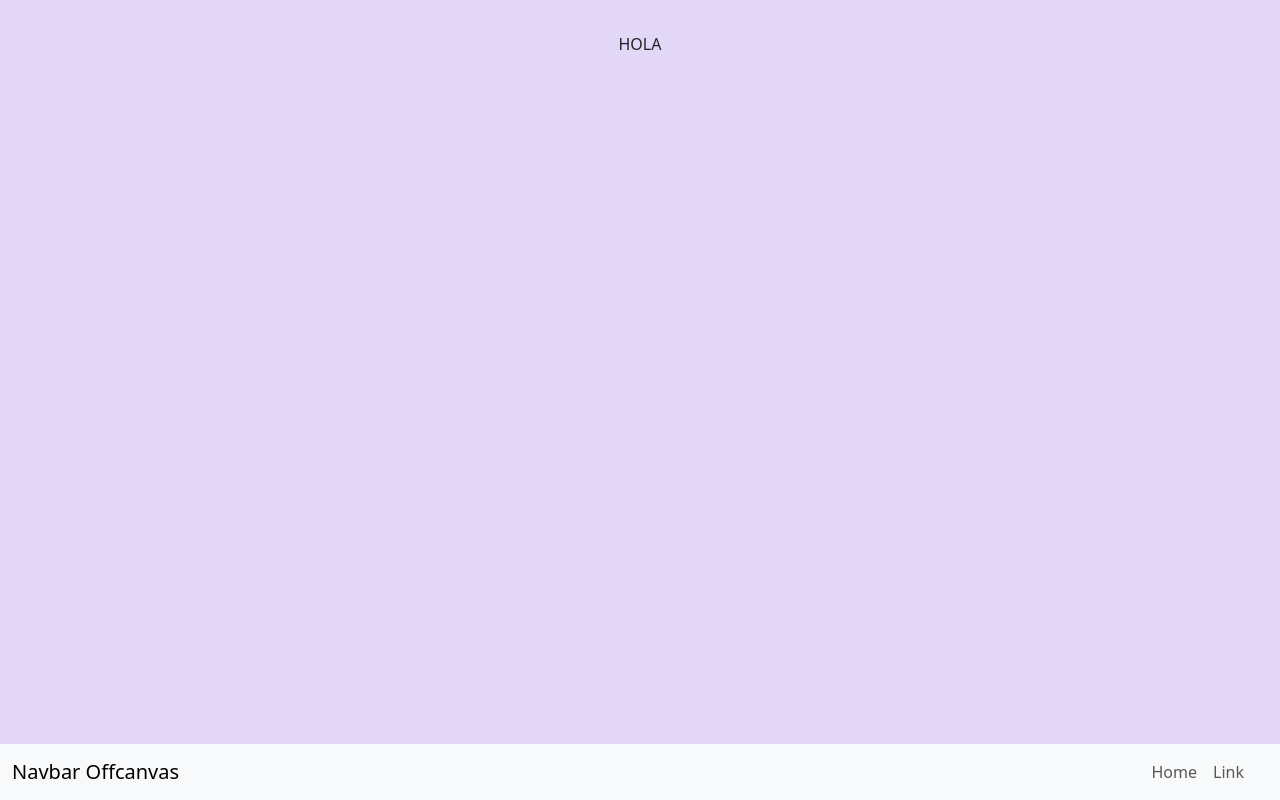
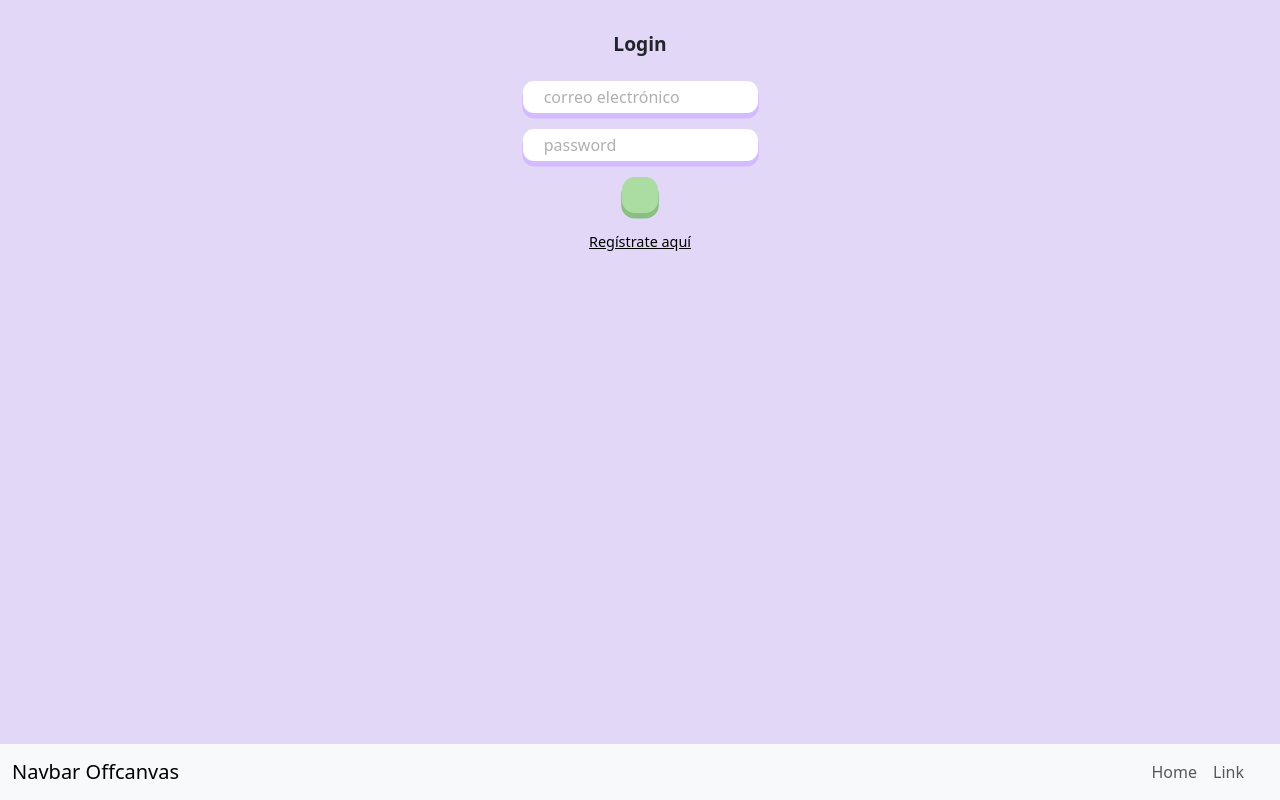
Before and after one commit to ditgrau/jgp-ProyectoFinal-Front, a React (Vite) app: page /login in a window 1280 px wide. Built offline with nearby package versions, Linux system fonts and the light colour scheme.

Commit message:
feat: login, con almacenamiento de datos en redux, mas styles

```diff
--- a/package.json
+++ b/package.json
@@ -11,6 +11,7 @@
   },
   "dependencies": {
     "@reduxjs/toolkit": "^1.9.5",
+    "axios": "^1.4.0",
     "bootstrap": "^5.3.0",
     "react": "^18.2.0",
     "react-bootstrap": "^2.8.0",
--- a/src/App.css
+++ b/src/App.css
@@ -2,10 +2,37 @@
   justify-content: center;
 }
 
+.main-form {
+  display: flex;
+  flex-direction: column;
+  align-items: center;
+  gap: 1rem;
+}
 
+.main-input {
+  border-radius: .7rem;
+  height: 2rem;
+  border: none;
+  line-height: 2rem;
+  outline: none;
+  text-indent: .8rem;
+}
 
+::placeholder {
+  color: var(--color-grey-text);
+  padding-left: .4rem;
+}
 
+.main-big-bttn {
+  height: 2.3rem;
+  width: 2.3rem;
+  border-radius: 0.8rem;
+}
 
+.check-bttn {
+  background-color: var(--color-green-shadow);
+  box-shadow: 0 .3rem 0 .05rem var(--color-green-dark);
+}
 
 /* #root {
 } */
--- a/src/index.css
+++ b/src/index.css
@@ -15,6 +15,9 @@
   -moz-osx-font-smoothing: grayscale;
   -webkit-text-size-adjust: 100%;
 
+  --color-purple-first: #E3D7F8;
+  --color-purple-shadow: #D4BBFF;
+  --color-purple-dark: #C19DFF;
   --color-blue-first: #B7DDFF;
   --color-blue-shadow: #90CBFF;
   --color-blue-dark: #5FB4FF;
@@ -32,6 +35,7 @@
   /* --color-orange-dark: #FFFFFF; */
   --color-grey-first: #F1F1F1;
   --color-grey-shadow: #CDCDCD;
+  --color-grey-text: #b0b0b0;
 }
 
 body {
@@ -47,6 +51,7 @@ h1 {
 h2 {
   font-size: 1.2rem;
   font-weight: 600;
+  margin-bottom: 1.6rem;
 }
 
 h3 {
--- a/src/main.jsx
+++ b/src/main.jsx
@@ -5,7 +5,7 @@ import App from './App.jsx'
 import { BrowserRouter } from 'react-router-dom'
 import { Provider } from 'react-redux'
 import { PersistGate } from 'redux-persist/integration/react'
-// import { persistor, store } from './Redux/store.js';
+import { persistor, store } from './redux/store.js';
 
 import 'bootstrap/dist/css/bootstrap.min.css';
 import './index.css'
@@ -13,11 +13,11 @@ import './index.css'
 ReactDOM.createRoot(document.getElementById('root')).render(
   <React.StrictMode>
     <BrowserRouter>
-      {/* <Provider store={store}>
-        <PersistGate persistor={persistor}> */}
+      <Provider store={store}>
+        <PersistGate persistor={persistor}>
           <App />
-        {/* </PersistGate>
-      </Provider> */}
+        </PersistGate>
+      </Provider>
     </BrowserRouter>
   </React.StrictMode>,
 )
--- /dev/null
+++ b/src/pages/Auth/Auth.css
@@ -0,0 +1,9 @@
+.input-shadow {
+    box-shadow: 0 .3rem 0 .05rem var(--color-purple-shadow);
+}
+
+.link-text {
+    color: black;
+    text-decoration: underline black;
+    font-size: 0.9rem;
+}
--- /dev/null
+++ b/src/pages/Auth/Login.jsx
@@ -0,0 +1,91 @@
+import React, { useState } from 'react';
+import { Container, Row, Col } from 'react-bootstrap';
+import { useDispatch } from "react-redux";
+
+import { useBackgroundChanger } from '../../hooks/useBackgroundChanger';
+import { Link, useNavigate } from 'react-router-dom';
+import { login } from '../../services/apiCalls';
+import { saveToken, saveUser } from '../../redux/dataSlice';
+
+import '../../App.css'
+import './Auth.css'
+
+export function Login() {
+
+    useBackgroundChanger({ color: '#E3D7F8' })
+
+    const [data, setData] = useState({
+        email: '',
+        password: ''
+    });
+
+    const [error, setError] = useState('');
+    const dispatch = useDispatch();
+    const navigate = useNavigate();
+
+    const inputHandler = (e) => {
+        setData((prevData) => ({
+            ...prevData,
+            [e.target.name]: e.target.value,
+        }))
+    }
+
+    const handleSubmit = (e) => {
+        e.preventDefault()
+        if (data.email && data.password) {
+            logUser();
+        }
+    }
+
+const logUser = () => {
+    login(data)
+    .then((res)=> {
+        dispatch(saveUser(res.data));
+        dispatch(saveToken(res.token));
+        navigate('/home');
+    })
+    .catch((error) => setError('No se ha podido establecer la conexión'));
+}
+
+    return (
+        <Container>
+            <Row className='main-row'>
+                <Col xs={11} md={6} className='main-col'>
+                    <h2>Login</h2>
+                    <form className='main-form'
+                    // onSubmit={handleSubmit}
+                    >
+                        <div>
+                            <input
+                                type='email'
+                                className='main-input input-shadow'
+                                placeholder='correo electrónico'
+                                name={'email'}
+                                value={data.email}
+                                onChange={(e) => inputHandler(e)}
+                            >
+                            </input>
+                        </div>
+                        <div>
+
+                            <input
+                                type='password'
+                                className='main-input input-shadow'
+                                placeholder='password'
+                                name={'password'}
+                                value={data.password}
+                                onChange={(e) => inputHandler(e)}
+                            >
+                            </input>
+                        </div>
+                        <Link>
+                            <div className='main-big-bttn check-bttn' onClick={handleSubmit}></div>
+                        </Link>
+                        <Link to='/register'><span className='link-text'>Regístrate aquí</span></Link>
+                        {/* <div className="errorText">{badRequest}</div> */}
+                    </form>
+                </Col>
+            </Row>
+        </Container>
+    )
+}
--- a/src/pages/Body/Body.jsx
+++ b/src/pages/Body/Body.jsx
@@ -1,7 +1,7 @@
 import React from "react";
 import { Route, Routes } from "react-router-dom";
-import { Login } from "../Login/Login";
-import { Register } from "../Register/Register";
+import { Login } from "../Auth/Login";
+import { Register } from "../Auth/Register";
 
 export function Body() {
     return (
--- a/src/pages/Login/Login.jsx
+++ /dev/null
@@ -1,20 +0,0 @@
-import React from 'react';
-import { Container, Row, Col } from 'react-bootstrap';
-
-// import './Login.css'
-import { useBackgroundChanger } from '../../hooks/useBackgroundChanger';
-
-export function Login() {
-
-    useBackgroundChanger({color: '#E3D7F8'})
-
-    return (
-        <Container>
-            <Row className='main-row'>
-                <Col xs={11} md={6}>
-                    HOLA
-                </Col>
-            </Row>
-        </Container>
-    )
-}
--- /dev/null
+++ b/src/redux/dataSlice.js
@@ -0,0 +1,25 @@
+import { createSlice } from "@reduxjs/toolkit";
+
+const dataSlice = createSlice({
+    name: "auth",
+    initialState: {
+        data: null,
+        token: null,
+    },
+
+    reducers: {
+        saveUser: (state, action) => {
+            state.data = action.payload;
+        },
+        saveToken: (state, action) => {
+            state.token = action.payload;
+        },
+        logout: (state) => {
+            state.token = null;
+            state.data = null
+        }
+    }
+})
+
+export const { saveUser , saveToken , logout } = dataSlice.actions;
+export default dataSlice.reducer;
--- /dev/null
+++ b/src/redux/store.js
@@ -0,0 +1,24 @@
+import { combineReducers, configureStore } from "@reduxjs/toolkit"
+import persistReducer from "redux-persist/es/persistReducer"
+import thunk from "redux-thunk"
+import persistStore from "redux-persist/es/persistStore"
+import storage from "redux-persist/lib/storage";
+import dataSlice from "./dataSlice";
+
+const persistConfig = {
+    key: 'root',
+    storage
+}
+
+const rootReducer = combineReducers({
+    auth: dataSlice,
+})
+
+const persistedReducer = persistReducer(persistConfig, rootReducer)
+
+export const store = configureStore({
+    reducer: persistedReducer,
+    middleware: [thunk]
+})
+
+export const persistor = persistStore(store)
--- /dev/null
+++ b/src/services/apiCalls.js
@@ -0,0 +1,10 @@
+import axios from "axios";
+
+
+const ENDPOINT = "http://localhost:8000/api"
+
+
+export const login = async (data) => {
+    let res = await axios.post(`${ENDPOINT}/login`, data)
+    return res.data
+}
```
Also changed, not shown: src/pages/Auth/Register.jsx (renamed from src/pages/Register/Register.jsx), 1 other file (tests, documents, lock files or other folders).
